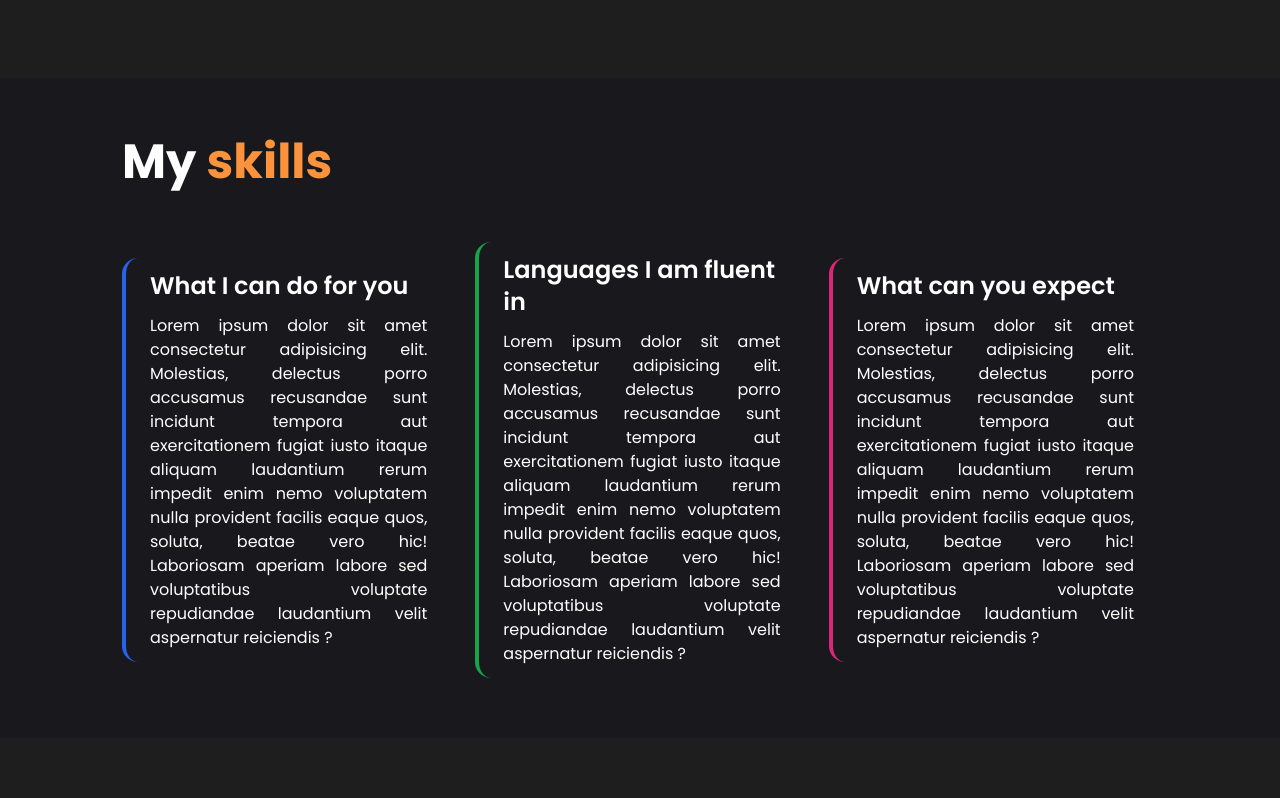
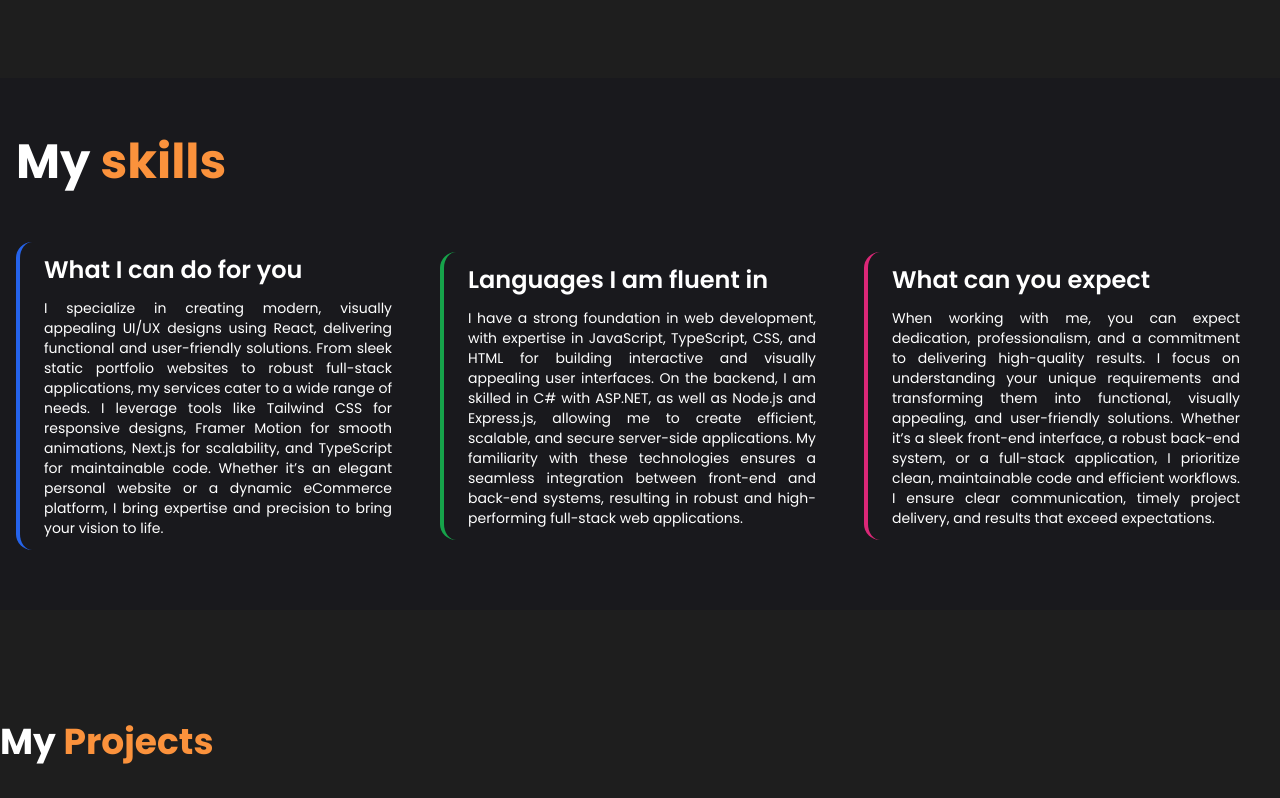
Before and after one commit to saugat030/saugat-portfolio, a React (Vite) app: page / in a window 1280 px wide. Shown: the part 1976-2774 px from the top of the page. Built offline with nearby package versions, Linux system fonts and the light colour scheme.

Commit message:
updated the skills section

```diff
--- a/src/App.css
+++ b/src/App.css
@@ -1,12 +1,3 @@
 html {
   scroll-behavior: smooth;
 }
-
-@keyframes scroll {
-  0% {
-    transform: translateX(0);
-  }
-  100% {
-    transform: translateX(-100%);
-  }
-}
--- a/src/App.tsx
+++ b/src/App.tsx
@@ -10,11 +10,10 @@ import Skills from "./Components/Skills";
 
 function App() {
   return (
-    <div className="bg-[#1E1E1E] font-Poppins w-screen overflow-hidden">
+    <div className="bg-[#1E1E1E] font-Poppins w-screen lg:overflow-scroll overflow-hidden">
       <NavBar />
       <Landing />
       <Skills />
-
       <AboutMe></AboutMe>
       <EduExp></EduExp>
       <MySkills />
--- a/src/Components/MySkills.tsx
+++ b/src/Components/MySkills.tsx
@@ -18,7 +18,7 @@ const MySkills = () => {
   };
 
   return (
-    <section className="xl:py-[60px] p-4 xl:px-[122px] bg-[#19191D] xl:mt-28 mt-14">
+    <section className="xl:py-[60px] p-4 bg-[#19191D] xl:mt-28 mt-14">
       <div className="container mx-auto flex flex-col gap-14">
         <motion.h1
           initial={{ x: -300 }}
@@ -36,16 +36,25 @@ const MySkills = () => {
           className="flex xl:flex-row flex-col justify-between items-center gap-6 text-white"
         >
           <motion.div variants={skillVariants}>
-            <SkillContainer borderColor="blue" header="What I can do for you" />
+            <SkillContainer
+              borderColor="blue"
+              header="What I can do for you"
+              des="I specialize in creating modern, visually appealing UI/UX designs using React, delivering functional and user-friendly solutions. From sleek static portfolio websites to robust full-stack applications, my services cater to a wide range of needs. I leverage tools like Tailwind CSS for responsive designs, Framer Motion for smooth animations, Next.js for scalability, and TypeScript for maintainable code. Whether it’s an elegant personal website or a dynamic eCommerce platform, I bring expertise and precision to bring your vision to life."
+            />
           </motion.div>
           <motion.div variants={skillVariants}>
             <SkillContainer
               borderColor="green"
               header="Languages I am fluent in"
+              des="I have a strong foundation in web development, with expertise in JavaScript, TypeScript, CSS, and HTML for building interactive and visually appealing user interfaces. On the backend, I am skilled in C# with ASP.NET, as well as Node.js and Express.js, allowing me to create efficient, scalable, and secure server-side applications. My familiarity with these technologies ensures a seamless integration between front-end and back-end systems, resulting in robust and high-performing full-stack web applications."
             />
           </motion.div>
           <motion.div variants={skillVariants}>
-            <SkillContainer borderColor="pink" header="What can you expect" />
+            <SkillContainer
+              borderColor="pink"
+              header="What can you expect"
+              des="When working with me, you can expect dedication, professionalism, and a commitment to delivering high-quality results. I focus on understanding your unique requirements and transforming them into functional, visually appealing, and user-friendly solutions. Whether it’s a sleek front-end interface, a robust back-end system, or a full-stack application, I prioritize clean, maintainable code and efficient workflows. I ensure clear communication, timely project delivery, and results that exceed expectations."
+            />
           </motion.div>
         </motion.div>
       </div>
--- a/src/Components/SkillContainer.tsx
+++ b/src/Components/SkillContainer.tsx
@@ -3,6 +3,7 @@ import { motion } from "framer-motion";
 type SkillsProps = {
   borderColor: string;
   header: string;
+  des: string;
 };
 const SkillContainer = (props: SkillsProps) => {
   return (
@@ -11,17 +12,10 @@ const SkillContainer = (props: SkillsProps) => {
       whileInView={{ y: 0, opacity: [0.3, 0.6, 1] }}
       transition={{ duration: 2, type: "spring" }}
       viewport={{ once: false }}
-      className={`flex-1 gap-3 flex flex-col px-6 py-3 border-s-4 rounded-2xl border-${props.borderColor}-600`}
+      className={`flex-1 gap-3 flex flex-col px-6 py-3 border-s-4 2xl:h-[320px] xl:w-[400px] h-auto 2xl:w-[500px] rounded-2xl border-${props.borderColor}-600`}
     >
       <h2 className="xl:text-2xl text-xl font-semibold">{props.header}</h2>
-      <p className="text-justify xl:text-base text-sm">
-        Lorem ipsum dolor sit amet consectetur adipisicing elit. Molestias,
-        delectus porro accusamus recusandae sunt incidunt tempora aut
-        exercitationem fugiat iusto itaque aliquam laudantium rerum impedit enim
-        nemo voluptatem nulla provident facilis eaque quos, soluta, beatae vero
-        hic! Laboriosam aperiam labore sed voluptatibus voluptate repudiandae
-        laudantium velit aspernatur reiciendis ?
-      </p>
+      <p className="text-justify 2xl:text-base text-sm">{props.des}</p>
     </motion.div>
   );
 };
--- a/vite.config.ts
+++ b/vite.config.ts
@@ -4,5 +4,5 @@ import react from "@vitejs/plugin-react";
 // https://vite.dev/config/
 export default defineConfig({
   plugins: [react()],
-  base: "/saugat-portfolio",
+  // base: "/saugat-portfolio",
 });
```
